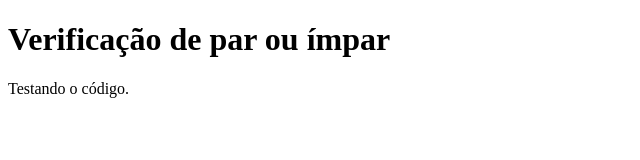
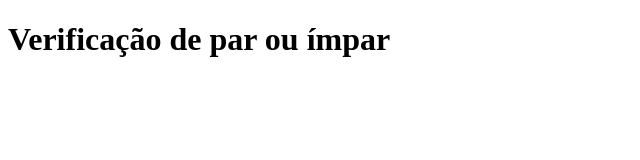
Before and after one commit to BrunoToniatti/cadastro-de-produtos, a plain HTML site: page index.html in a window 1280 px wide. Shown: the whole page, without its empty margins (0-640 px from the left). Drawn offline with Linux system fonts and the light colour scheme.

Commit message:
Alterando para a versão que funciona

```diff
--- a/app.js
+++ b/app.js
@@ -12,7 +12,3 @@ for(let i = 0; i < numeros.lenght; i++){
 }
 
 // console.log serve para o programador testar se algo está funcionando, como se fosse uma forma de debugar
-
-// comentário para teste
-
-// HMMMMMMMM i like ass's lais
--- a/index.html
+++ b/index.html
@@ -12,8 +12,6 @@
     </h1>
     <!-- Adicionando comentário -->
     <script src="app.js"></script>
-    <!-- Eu amo a lais -->
-    <p> Testando o código.</p>
 
 </body>
 </html>
```
Also changed, not shown: 1 other file.
